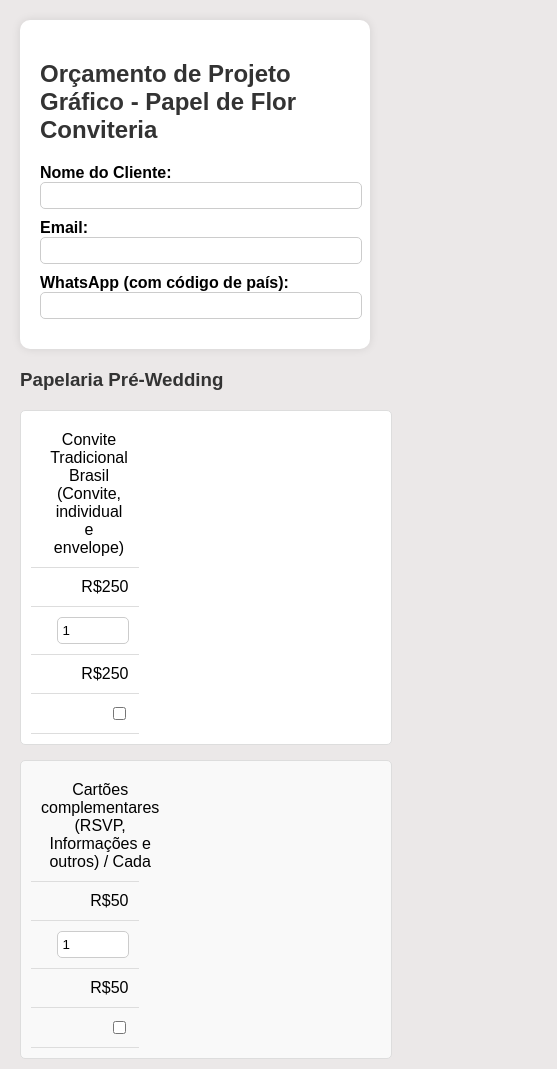
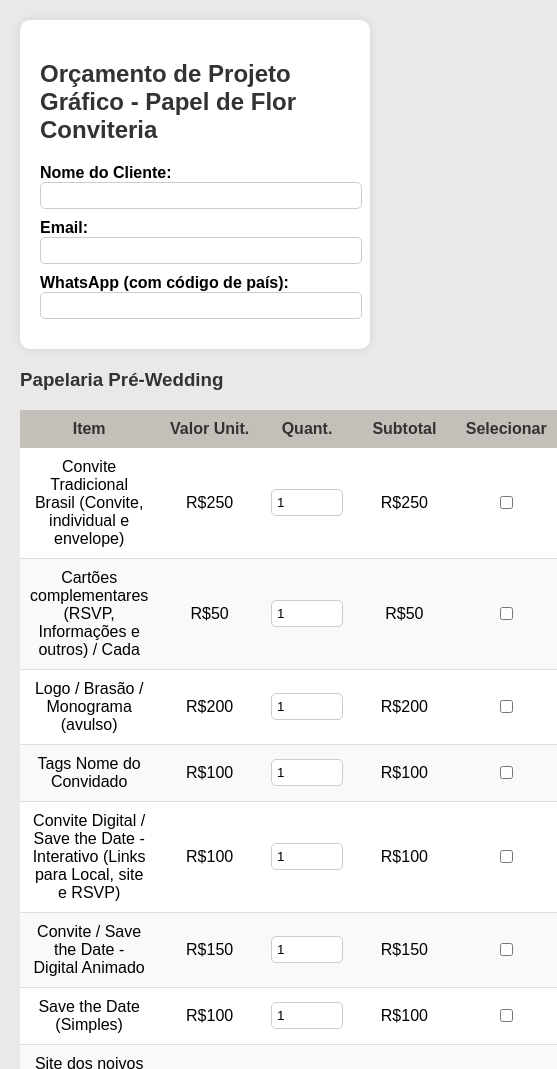
Before and after one commit to lucianarps/OrcaFacilPDFC, a plain HTML site: page index.html in a window 390 px wide. Shown: the top 1069 px of the page, 557 px wide, since content can reach past the window. Drawn offline with Linux system fonts and the light colour scheme.

```diff
--- a/index.html
+++ b/index.html
@@ -43,54 +43,6 @@
         }
 
         /* Estilos da tabela */
-
-    /*oemça aqui*/
-    /* Definir uma largura mínima uniforme para todas as tabelas */
-table {
-    width: 100%;
-    min-width: 300px; /* Defina a largura mínima desejada */
-    border-collapse: collapse;
-}
-
-@media (max-width: 768px) {
-    table, thead, tbody, th, td, tr {
-        display: block;
-        width: 100%;
-    }
-
-    /* Esconder o cabeçalho da tabela em telas pequenas */
-    thead {
-        display: none;
-    }
-
-    /* Ajustar as linhas */
-    tr {
-        margin-bottom: 15px;
-        border: 1px solid #ddd;
-        padding: 10px;
-        border-radius: 5px;
-    }
-
-    /* Ajustar as células */
-    td {
-        display: flex;
-        justify-content: space-between;
-        padding: 10px;
-        position: relative;
-    }
-
-    /* Exibir o label da coluna antes do valor */
-    td:before {
-        content: attr(data-label);
-        font-weight: bold;
-        width: 50%;
-        float: left;
-    }
-}
-/*termina aqui*/
-
-
-
         table {
             width: 100%;
             border-collapse: collapse;
```
